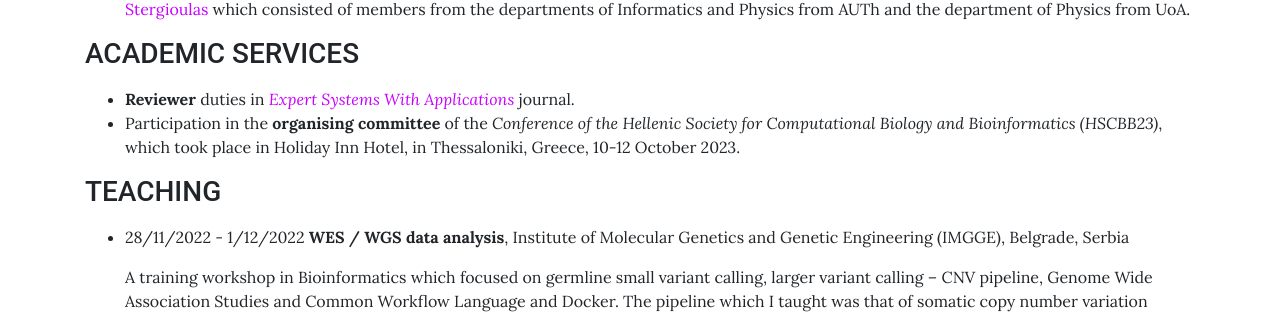
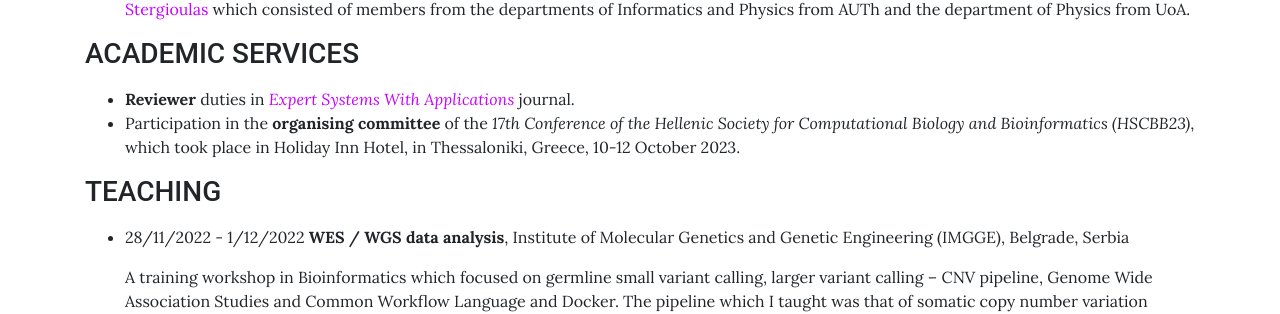
Before and after one commit to sfragkoul/sfragkoul.github.io, a Jekyll site: the page built from pages/CV.md, in a window 1280 px wide. Shown: the part 1314-1628 px from the top of the page. Built offline with Jekyll 4.4.1, drawn with Linux system fonts in a browser that asks for light colours.

Commit message:
Update CV.md

```diff
--- a/pages/CV.md
+++ b/pages/CV.md
@@ -58,7 +58,7 @@ background: /assets/img/groupLogo/CV.jpg
 <p style="margin-bottom:15px"></p>
 
 - **Reviewer** duties in [*Expert Systems With Applications*](https://www.sciencedirect.com/journal/expert-systems-with-applications) journal.
-- Participation in the **organising committee** of the *Conference of the Hellenic Society for Computational Biology and Bioinformatics (HSCBB23)*, which took place in Holiday Inn Hotel, in Thessaloniki, Greece, 10-12 October 2023.
+- Participation in the **organising committee** of the *17th Conference of the Hellenic Society for Computational Biology and Bioinformatics (HSCBB23)*, which took place in Holiday Inn Hotel, in Thessaloniki, Greece, 10-12 October 2023.
 
 
 ### TEACHING
```
